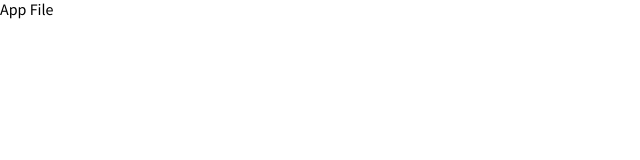
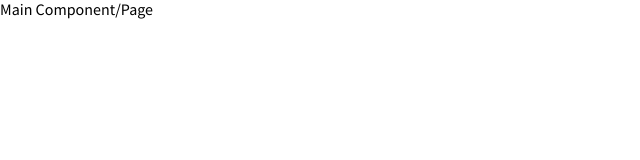
Before and after one commit to ramziddinolimov/React-Portfolio, a React (Create React App) app: page / in a window 1280 px wide. Shown: the top 160 px of the page, without its empty margins (0-640 px from the left). Built offline with nearby package versions, Linux system fonts and the light colour scheme.

Commit message:
workpage started

```diff
--- a/src/App.js
+++ b/src/App.js
@@ -1,13 +1,20 @@
+import { Route, Switch } from "react-router-dom"
 import { ThemeProvider } from "styled-components"
 import { lightTheme } from "./components/Themes"
 import GlobalStyle from "./globalStyles"
+
+import Main from './components/Main'
 
 function App() {
   return <>
 
   <GlobalStyle/>
   <ThemeProvider theme={lightTheme}>
-  App File
+
+    <Switch>
+        <Route exact path="/" component={Main}/>
+    </Switch>
+
   </ThemeProvider>
 
     </>
--- a/src/index.js
+++ b/src/index.js
@@ -4,10 +4,15 @@
 import App from './App';
 // import reportWebVitals from './reportWebVitals';
 import '../node_modules/normalize.css'
+import { BrowserRouter } from 'react-router-dom';
 
 ReactDOM.render(
   <React.StrictMode>
-    <App />
+
+    <BrowserRouter>
+      <App />
+    </BrowserRouter>
+
   </React.StrictMode>,
   document.getElementById('root')
 );
```
Also changed, not shown: src/components/MySkillsPage.js (added, +11 -0 lines), src/components/WorkPage.js (added, +11 -0 lines).
